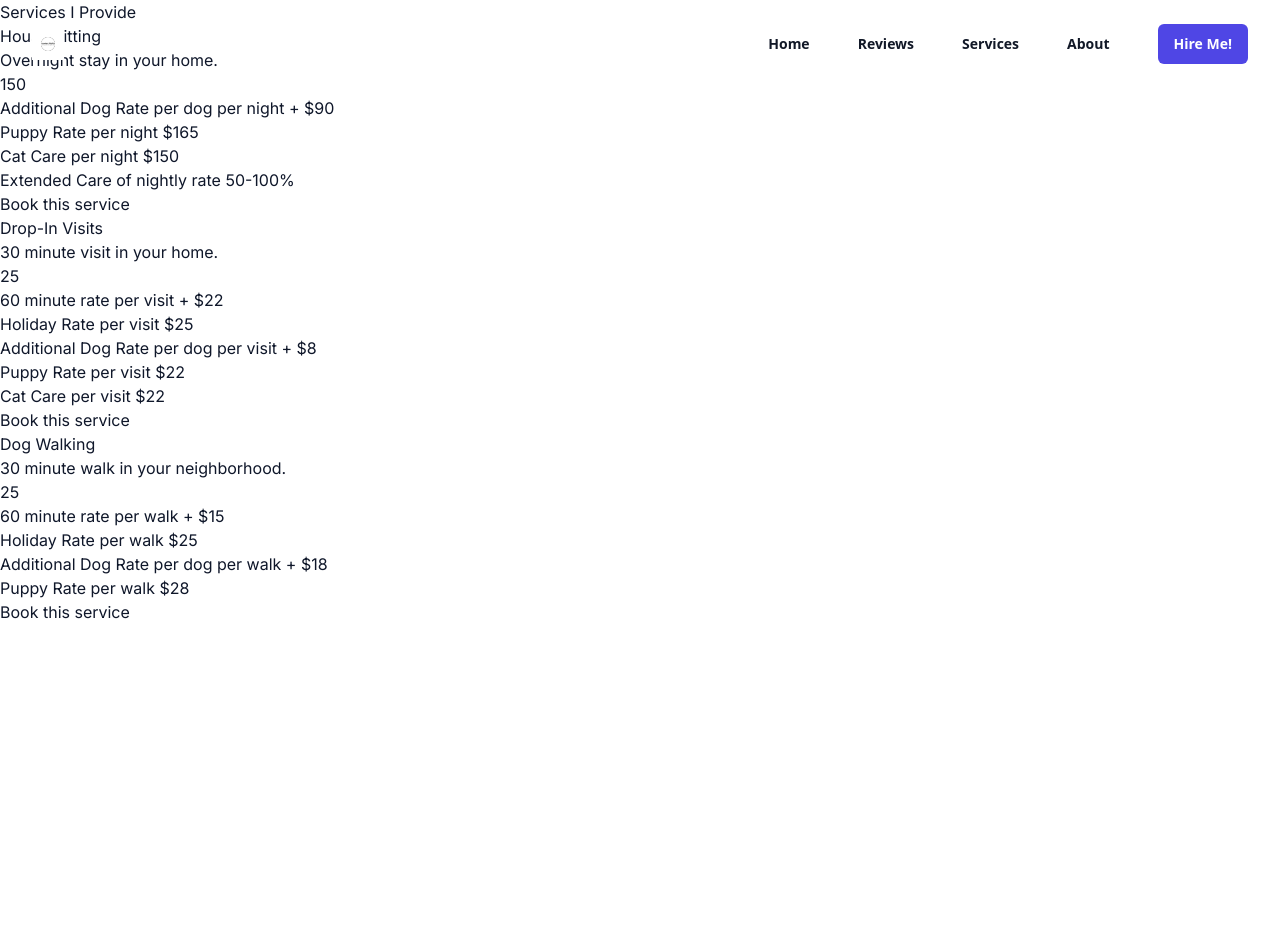
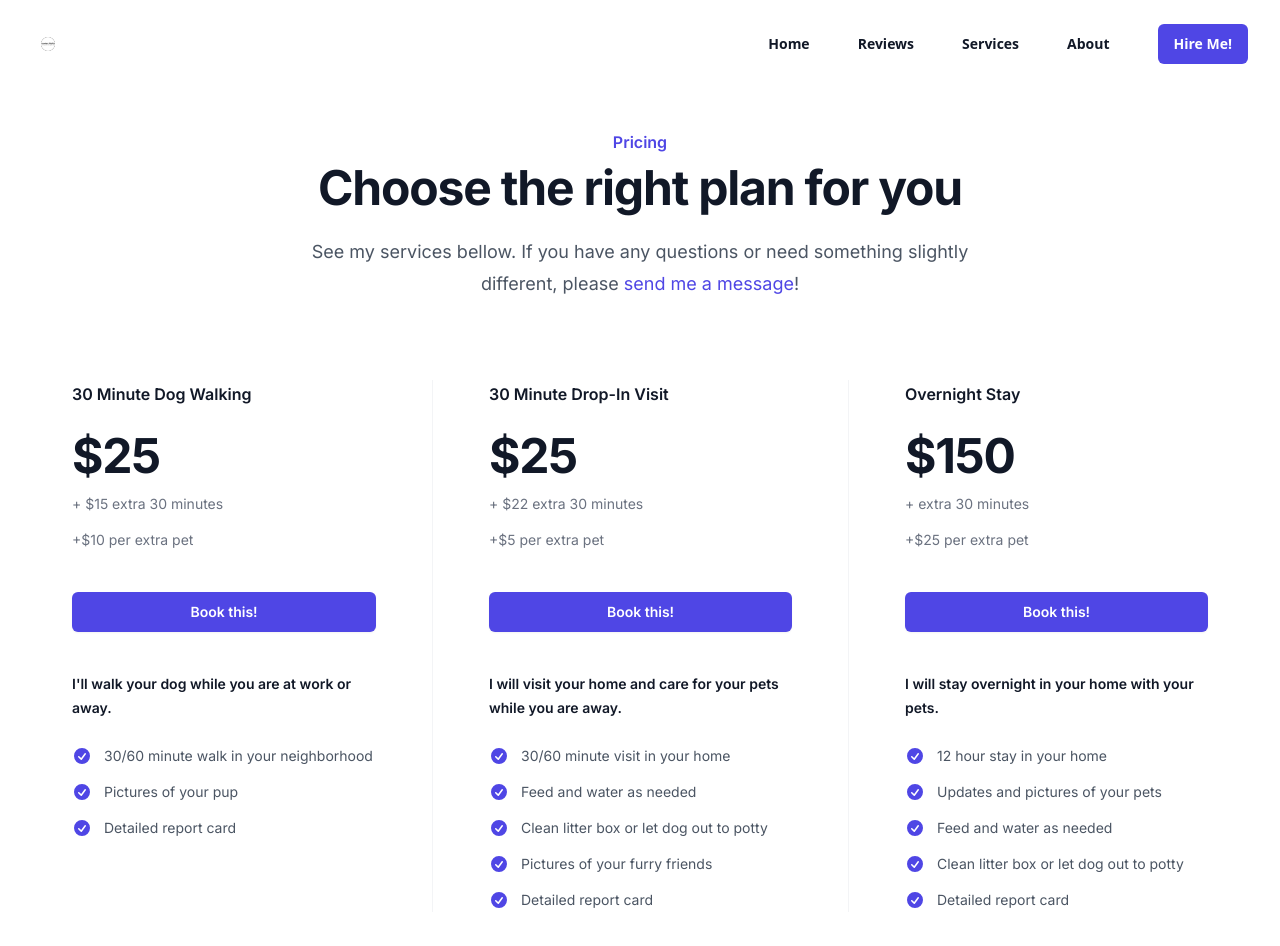
Before and after one commit to HunterHeston/dog-walking, a Next.js app: page /services in a window 1280 px wide. Shown: the top 946 px of the page. Before the commit the page ends 800 px from the top, so only its background shows below. Built offline with nearby package versions, Linux system fonts and the light colour scheme.

Commit message:
Services and pricing updated with correct content.

```diff
--- a/components/tailwindui/pricing.tsx
+++ b/components/tailwindui/pricing.tsx
@@ -1,53 +1,20 @@
 import { CheckCircleIcon } from "@heroicons/react/20/solid";
+import Link from "next/link";
 
-const tiers = [
-  {
-    name: "Basic",
-    id: "tier-basic",
-    href: "#",
-    price: { monthly: "$15", annually: "$12" },
-    description: "Everything necessary to get started.",
-    features: [
-      "5 products",
-      "Up to 1,000 subscribers",
-      "Basic analytics",
-      "48-hour support response time",
-    ],
-  },
-  {
-    name: "Essential",
-    id: "tier-essential",
-    href: "#",
-    price: { monthly: "$30", annually: "$24" },
-    description:
-      "Everything in Basic, plus essential tools for growing your business.",
-    features: [
-      "25 products",
-      "Up to 10,000 subscribers",
-      "Advanced analytics",
-      "24-hour support response time",
-      "Marketing automations",
-    ],
-  },
-  {
-    name: "Growth",
-    id: "tier-growth",
-    href: "#",
-    price: { monthly: "$60", annually: "$48" },
-    description:
-      "Everything in Essential, plus collaboration tools and deeper insights.",
-    features: [
-      "Unlimited products",
-      "Unlimited subscribers",
-      "Advanced analytics",
-      "1-hour, dedicated support response time",
-      "Marketing automations",
-      "Custom reporting tools",
-    ],
-  },
-];
+type Service = {
+  name: string;
+  id: string;
+  href: string;
+  price: { base: string; extraPet: string; extraTime?: string };
+  description: string;
+  features: string[];
+};
 
-export default function Example() {
+export type PricingProps = {
+  services: Service[];
+};
+
+export default function Pricing({ services }: PricingProps) {
   return (
     <div className="bg-white py-24 sm:py-32">
       <div className="mx-auto max-w-7xl px-6 lg:px-8">
@@ -60,45 +27,55 @@ export default function Example() {
           </p>
         </div>
         <p className="mx-auto mt-6 max-w-2xl text-lg leading-8 text-gray-600 sm:text-center">
-          Distinctio et nulla eum soluta et neque labore quibusdam. Saepe et
-          quasi iusto modi velit ut non voluptas in. Explicabo id ut laborum.
+          See my services bellow. If you have any questions or need something
+          slightly different, please{" "}
+          <Link href="/contact" className="hover:underline text-indigo-600">
+            send me a message
+          </Link>
+          !
         </p>
         <div className="mt-20 flow-root">
           <div className="isolate -mt-16 grid max-w-sm grid-cols-1 gap-y-16 divide-y divide-gray-100 sm:mx-auto lg:-mx-8 lg:mt-0 lg:max-w-none lg:grid-cols-3 lg:divide-x lg:divide-y-0 xl:-mx-4">
-            {tiers.map((tier) => (
-              <div key={tier.id} className="pt-16 lg:px-8 lg:pt-0 xl:px-14">
+            {services.map((service) => (
+              <div key={service.id} className="pt-16 lg:px-8 lg:pt-0 xl:px-14">
                 <h3
-                  id={tier.id}
+                  id={service.id}
                   className="text-base font-semibold leading-7 text-gray-900"
                 >
-                  {tier.name}
+                  {service.name}
                 </h3>
-                <p className="mt-6 flex items-baseline gap-x-1">
+                <p
+                  className={
+                    "flex items-baseline gap-x-1" + service.price.extraTime
+                      ? "mt-6"
+                      : "mt-9"
+                  }
+                >
                   <span className="text-5xl font-bold tracking-tight text-gray-900">
-                    {tier.price.monthly}
-                  </span>
-                  <span className="text-sm font-semibold leading-6 text-gray-600">
-                    /month
+                    {service.price.base}
                   </span>
                 </p>
                 <p className="mt-3 text-sm leading-6 text-gray-500">
-                  {tier.price.annually} per month if paid annually
+                  {["+", service.price.extraTime, "extra 30 minutes"].join(" ")}
+                </p>
+                <p className="mt-3 text-sm leading-6 text-gray-500">
+                  +{service.price.extraPet} per extra pet
                 </p>
                 <a
-                  href={tier.href}
-                  aria-describedby={tier.id}
+                  href={service.href}
+                  aria-describedby={service.id}
                   className="mt-10 block rounded-md bg-indigo-600 px-3 py-2 text-center text-sm font-semibold leading-6 text-white shadow-sm hover:bg-indigo-500 focus-visible:outline focus-visible:outline-2 focus-visible:outline-offset-2 focus-visible:outline-indigo-600"
                 >
-                  Buy plan
+                  Book this!
                 </a>
                 <p className="mt-10 text-sm font-semibold leading-6 text-gray-900">
-                  {tier.description}
+                  {service.description}
                 </p>
                 <ul
                   role="list"
                   className="mt-6 space-y-3 text-sm leading-6 text-gray-600"
                 >
-                  {tier.features.map((feature) => (
+                  {service.features.map((feature) => (
                     <li key={feature} className="flex gap-x-3">
                       <CheckCircleIcon
                         className="h-6 w-5 flex-none text-indigo-600"
--- a/pages/services.tsx
+++ b/pages/services.tsx
@@ -1,69 +1,58 @@
+import Pricing, { PricingProps } from "@/components/tailwindui/pricing";
+
+const tiers = [
+  {
+    name: "30 Minute Dog Walking",
+    id: "dog-walking",
+    // TODO: href with url params to seed form
+    href: "#",
+    price: { base: "$25", extraPet: "$10", extraTime: "$15" },
+    description: "I'll walk your dog while you are at work or away.",
+    features: [
+      "30/60 minute walk in your neighborhood",
+      "Pictures of your pup",
+      "Detailed report card",
+    ],
+  },
+  {
+    name: "30 Minute Drop-In Visit",
+    id: "drop-in-visits",
+    // TODO: href with url params to seed form
+    href: "#",
+    price: { base: "$25", extraPet: "$5", extraTime: "$22" },
+    description:
+      "I will visit your home and care for your pets while you are away.",
+    features: [
+      "30/60 minute visit in your home",
+      "Feed and water as needed",
+      "Clean litter box or let dog out to potty",
+      "Pictures of your furry friends",
+      "Detailed report card",
+    ],
+  },
+  {
+    name: "Overnight Stay",
+    id: "overnight-stays",
+    // TODO: href with url params to seed form
+    href: "#",
+    price: { base: "$150", extraPet: "$25", extraTime: "" },
+    description: "I will stay overnight in your home with your pets.",
+    features: [
+      "12 hour stay in your home",
+      "Updates and pictures of your pets",
+      "Feed and water as needed",
+      "Clean litter box or let dog out to potty",
+      "Detailed report card",
+    ],
+  },
+];
+
 export default function Services() {
   return (
     <>
-      <header>
-        <h1>Services I Provide</h1>
-      </header>
       <main>
-        <ul>
-          <li>
-            <ServiceCard
-              name="House Sitting"
-              description="Overnight stay in your home."
-              price={150}
-            >
-              <p>Additional Dog Rate per dog per night + $90</p>
-              <p>Puppy Rate per night $165</p>
-              <p>Cat Care per night $150</p>
-              <p>Extended Care of nightly rate 50-100%</p>
-            </ServiceCard>
-          </li>
-          <li>
-            <ServiceCard
-              name="Drop-In Visits"
-              description="30 minute visit in your home."
-              price={25}
-            >
-              <p>60 minute rate per visit + $22</p>
-              <p>Holiday Rate per visit $25</p>
-              <p>Additional Dog Rate per dog per visit + $8</p>
-              <p>Puppy Rate per visit $22</p>
-              <p>Cat Care per visit $22</p>
-            </ServiceCard>
-          </li>
-          <li>
-            <ServiceCard
-              name="Dog Walking"
-              description="30 minute walk in your neighborhood."
-              price={25}
-            >
-              <p>60 minute rate per walk + $15</p>
-              <p>Holiday Rate per walk $25</p>
-              <p>Additional Dog Rate per dog per walk + $18</p>
-              <p>Puppy Rate per walk $28</p>
-            </ServiceCard>
-          </li>
-        </ul>
+        <Pricing services={tiers}></Pricing>
       </main>
     </>
   );
 }
-
-type serviceProps = {
-  name: string;
-  description: string;
-  price: number;
-  children?: React.ReactNode;
-};
-
-function ServiceCard({ name, description, price, children }: serviceProps) {
-  return (
-    <>
-      <h2>{name}</h2>
-      <p>{description}</p>
-      <p>{price}</p>
-      {children}
-      <button>Book this service</button>
-    </>
-  );
-}
```
